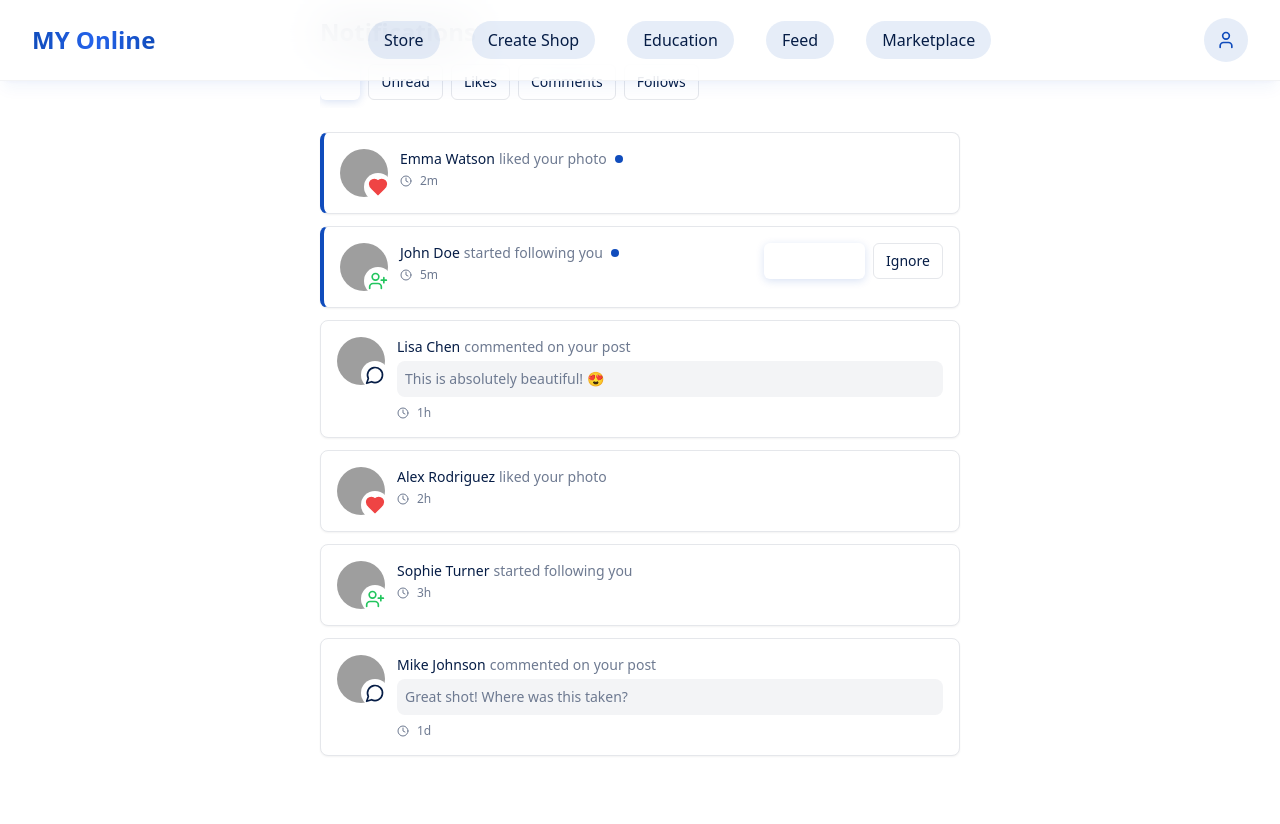
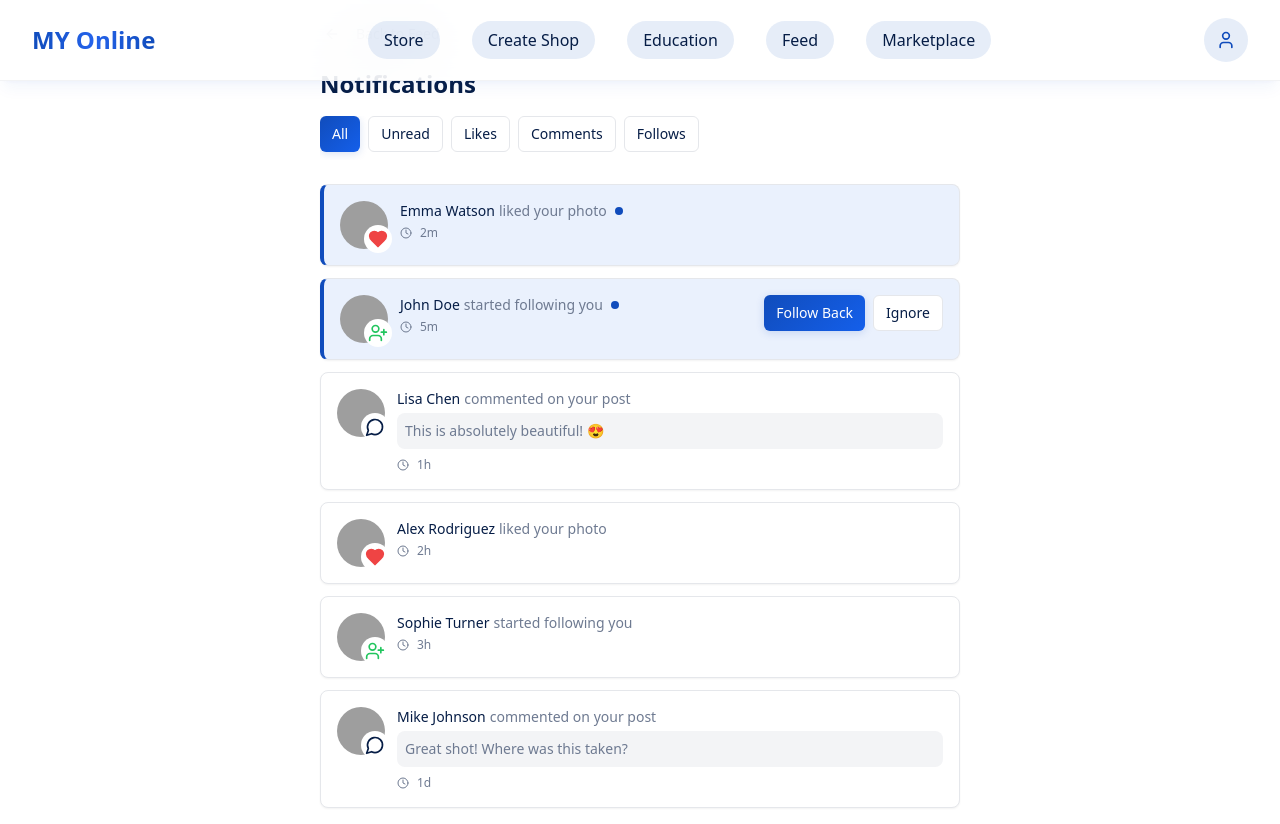
Before and after one commit to AhmadAli0071/pak-online-nexus, a React (Vite) app: page /feed/notifications in a window 1280 px wide. Before the commit the page ends 800 px from the top, so only its background shows below. Built offline with nearby package versions, Linux system fonts and the light colour scheme; grey boxes are pictures that could not be loaded.

Commit message:
Fix back buttons and navbar overflow
Add back buttons to the Notifications and Friends screens, mirroring the Profile screen. Fix the overflowing navigation bar in the top section of both screens. Ensure all buttons across the project are visible and functional.

```diff
--- a/src/index.css
+++ b/src/index.css
@@ -45,7 +45,12 @@ All colors MUST be HSL.
     /* Custom design tokens */
     --shadow-card: 0 4px 16px hsla(219, 84%, 40%, 0.08);
     --shadow-button: 0 2px 8px hsla(219, 84%, 40%, 0.16);
+    --shadow-soft: 0 4px 12px hsla(219, 84%, 40%, 0.1);
     --gradient-subtle: linear-gradient(135deg, hsl(0 0% 100%) 0%, hsl(220 60% 98%) 100%);
+    --gradient-social: linear-gradient(135deg, hsl(var(--primary)) 0%, hsl(219 84% 50%) 100%);
+
+    /* Blue light for specific components */
+    --blue-light: 219 84% 85%;
 
     --radius: 0.5rem;
 
--- a/src/pages/feed/Friends.tsx
+++ b/src/pages/feed/Friends.tsx
@@ -1,16 +1,18 @@
 import { useState } from "react";
-import { Search, UserPlus, UserMinus, MessageCircle, MoreHorizontal } from "lucide-react";
+import { Search, UserPlus, UserMinus, MessageCircle, MoreHorizontal, ArrowLeft } from "lucide-react";
 import { Card } from "@/components/ui/card";
 import { Avatar, AvatarImage, AvatarFallback } from "@/components/ui/avatar";
 import { Button } from "@/components/ui/button";
 import { Input } from "@/components/ui/input";
 import { Badge } from "@/components/ui/badge";
 import { cn } from "@/lib/utils";
+import { useNavigate } from "react-router-dom";
 import Navbar from "@/components/Navbar";
 
 const Friends = () => {
   const [activeTab, setActiveTab] = useState("friends");
   const [searchQuery, setSearchQuery] = useState("");
+  const navigate = useNavigate();
 
   const friends = [
     {
@@ -128,9 +130,20 @@ const Friends = () => {
     <>
       <Navbar />
       <div className="max-w-2xl mx-auto p-4 animate-fade-in">
-      {/* Header */}
-      <div className="mb-6">
-        <h1 className="text-2xl font-bold mb-4">Friends</h1>
+        {/* Back Button */}
+        <div className="mb-6">
+          <Button
+            variant="ghost"
+            size="sm"
+            onClick={() => navigate("/feed")}
+            className="mb-4 -ml-2"
+          >
+            <ArrowLeft className="h-4 w-4 mr-2" />
+            Back to Feed
+          </Button>
+
+          {/* Header */}
+          <h1 className="text-2xl font-bold mb-4">Friends</h1>
 
         {/* Search */}
         <div className="relative mb-4">
--- a/src/pages/feed/Notifications.tsx
+++ b/src/pages/feed/Notifications.tsx
@@ -1,14 +1,16 @@
 import { useState } from "react";
-import { Heart, MessageCircle, UserPlus, Camera, Clock } from "lucide-react";
+import { Heart, MessageCircle, UserPlus, Camera, Clock, ArrowLeft } from "lucide-react";
 import { Card } from "@/components/ui/card";
 import { Avatar, AvatarImage, AvatarFallback } from "@/components/ui/avatar";
 import { Button } from "@/components/ui/button";
 import { Badge } from "@/components/ui/badge";
 import { cn } from "@/lib/utils";
+import { useNavigate } from "react-router-dom";
 import Navbar from "@/components/Navbar";
 
 const Notifications = () => {
   const [filter, setFilter] = useState("all");
+  const navigate = useNavigate();
 
   const notifications = [
     {
@@ -94,9 +96,20 @@ const Notifications = () => {
     <>
       <Navbar />
       <div className="max-w-2xl mx-auto p-4 animate-fade-in">
-      {/* Header */}
-      <div className="mb-6">
-        <h1 className="text-2xl font-bold mb-4">Notifications</h1>
+        {/* Back Button */}
+        <div className="mb-6">
+          <Button
+            variant="ghost"
+            size="sm"
+            onClick={() => navigate("/feed")}
+            className="mb-4 -ml-2"
+          >
+            <ArrowLeft className="h-4 w-4 mr-2" />
+            Back to Feed
+          </Button>
+
+          {/* Header */}
+          <h1 className="text-2xl font-bold mb-4">Notifications</h1>
 
         {/* Filter Tabs */}
         <div className="flex gap-2 overflow-x-auto pb-2">
--- a/tailwind.config.ts
+++ b/tailwind.config.ts
@@ -55,6 +55,7 @@ export default {
 				},
 				'text-blue-dark': 'hsl(var(--text-blue-dark))',
 				'text-blue-gray': 'hsl(var(--text-blue-gray))',
+				'blue-light': 'hsl(var(--blue-light))',
 				'marketplace-primary': 'hsl(var(--marketplace-primary))',
 				'marketplace-accent': 'hsl(var(--marketplace-accent))',
 				'marketplace-success': 'hsl(var(--marketplace-success))',
@@ -98,7 +99,12 @@ export default {
 			},
 			boxShadow: {
 				'card': 'var(--shadow-card)',
-				'button': 'var(--shadow-button)'
+				'button': 'var(--shadow-button)',
+				'soft': 'var(--shadow-soft)'
+			},
+			backgroundImage: {
+				'gradient-social': 'var(--gradient-social)',
+				'gradient-subtle': 'var(--gradient-subtle)'
 			},
 			animation: {
 				'accordion-down': 'accordion-down 0.2s ease-out',
```
